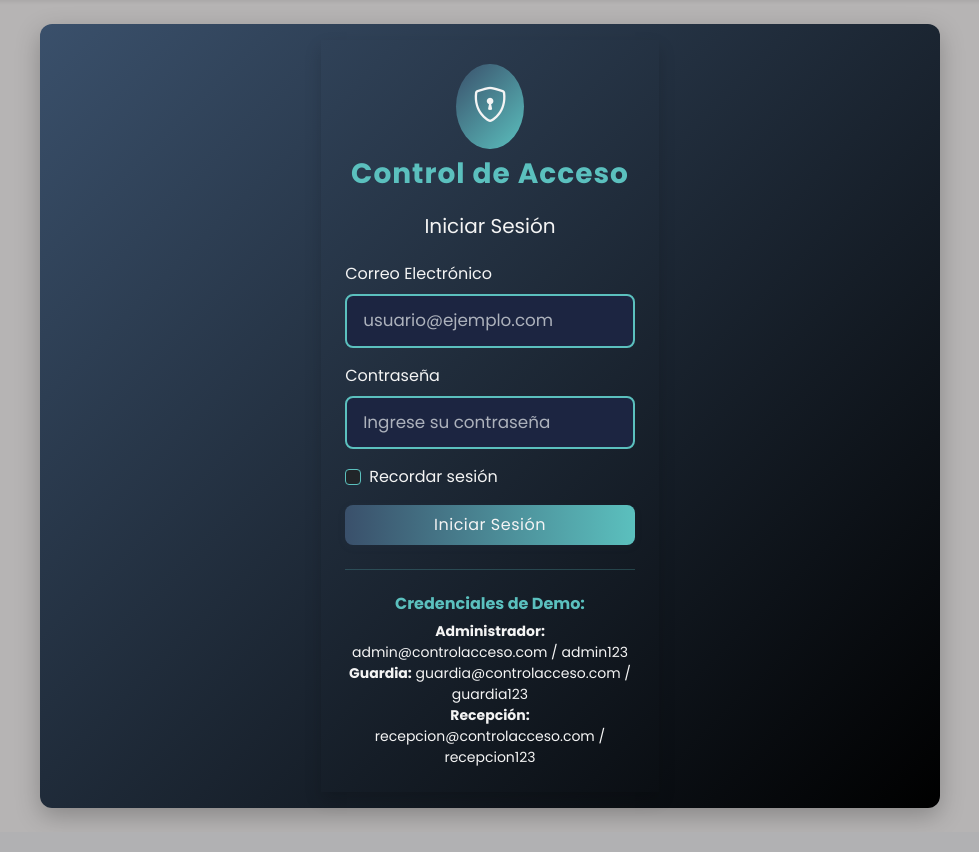
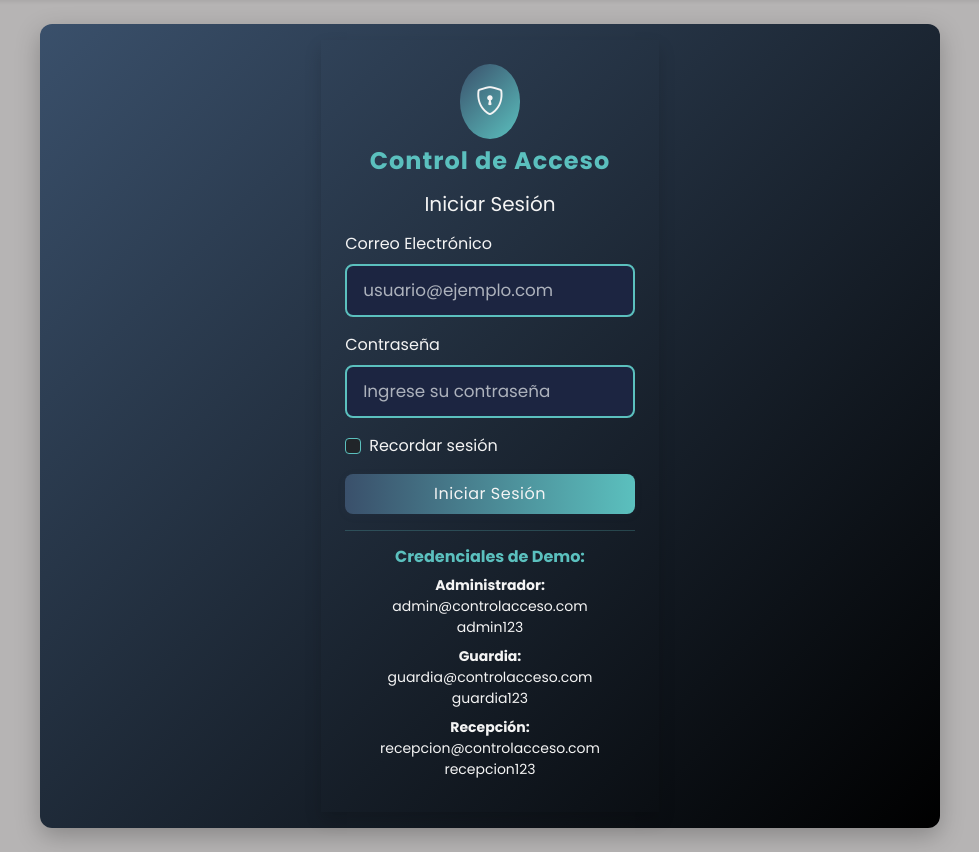
Before and after one commit to cuentadeprueba44u-design/proyecto, a Flask app: page / in a window 1280 px wide. Shown: the part 72-924 px from the top of the page, without its empty margins (150-1129 px from the left). Before the commit the page ends 895 px from the top, so only its background shows below. Run offline with Flask 3, Linux system fonts and the light colour scheme.

Commit message:
Update login.html

```diff
--- a/templates/login.html
+++ b/templates/login.html
@@ -1,15 +1,15 @@
 {% extends 'base.html' %}
 {% block content %}
 <div class="login-container">
-    <div class="container">
+    <div class="container-fluid">
         <div class="row justify-content-center">
-            <div class="col-md-7 col-lg-5">
-                <div class="login-card p-4 shadow">
-                    <div class="text-center mb-4">
-                        <span class="d-inline-block p-3 rounded-circle mb-2" style="background:linear-gradient(135deg,#3A506B,#5BC0BE);"><i class="bi bi-shield-lock" style="font-size:2.2rem;color:#F4F4F4;"></i></span>
-                        <h3 class="fw-bold mb-0" style="color:#5BC0BE;letter-spacing:1px;">Control de Acceso</h3>
+            <div class="col-12 col-sm-10 col-md-8 col-lg-5">
+                <div class="login-card p-3 p-sm-4 shadow">
+                    <div class="text-center mb-3">
+                        <span class="d-inline-block p-2 p-sm-3 rounded-circle mb-2" style="background:linear-gradient(135deg,#3A506B,#5BC0BE);"><i class="bi bi-shield-lock" style="font-size:1.8rem;color:#F4F4F4;"></i></span>
+                        <h3 class="fw-bold mb-0 fs-4 fs-sm-3" style="color:#5BC0BE;letter-spacing:1px;">Control de Acceso</h3>
                     </div>
-                    <h5 class="text-center mb-4" style="color:#F4F4F4;">Iniciar Sesión</h5>
+                    <h5 class="text-center mb-3" style="color:#F4F4F4;">Iniciar Sesión</h5>
                     <form method="post">
                                     <div class="mb-3">
                                         <label for="correo" class="form-label" style="color:#F4F4F4;">Correo Electrónico</label>
@@ -25,13 +25,25 @@
                                     </div>
                         <button type="submit" class="btn btn-primary w-100 py-2" style="background:linear-gradient(90deg,#3A506B,#5BC0BE);color:#F4F4F4;">Iniciar Sesión</button>
                     </form>
-                                <hr class="my-4" style="border-color:#5BC0BE;">
+                                <hr class="my-3" style="border-color:#5BC0BE;">
                                 <div class="text-center">
-                                    <h6 class="fw-bold" style="color:#5BC0BE;">Credenciales de Demo:</h6>
+                                    <h6 class="fw-bold mb-2" style="color:#5BC0BE;">Credenciales de Demo:</h6>
                                     <div class="small" style="color:#F4F4F4;">
-                                        <div><strong>Administrador:</strong> admin@controlacceso.com / admin123</div>
-                                        <div><strong>Guardia:</strong> guardia@controlacceso.com / guardia123</div>
-                                        <div><strong>Recepción:</strong> recepcion@controlacceso.com / recepcion123</div>
+                                        <div class="mb-2">
+                                            <strong>Administrador:</strong><br>
+                                            <span class="text-break">admin@controlacceso.com</span><br>
+                                            <span>admin123</span>
+                                        </div>
+                                        <div class="mb-2">
+                                            <strong>Guardia:</strong><br>
+                                            <span class="text-break">guardia@controlacceso.com</span><br>
+                                            <span>guardia123</span>
+                                        </div>
+                                        <div class="mb-2">
+                                            <strong>Recepción:</strong><br>
+                                            <span class="text-break">recepcion@controlacceso.com</span><br>
+                                            <span>recepcion123</span>
+                                        </div>
                                     </div>
                                 </div>
                         </div>
```
